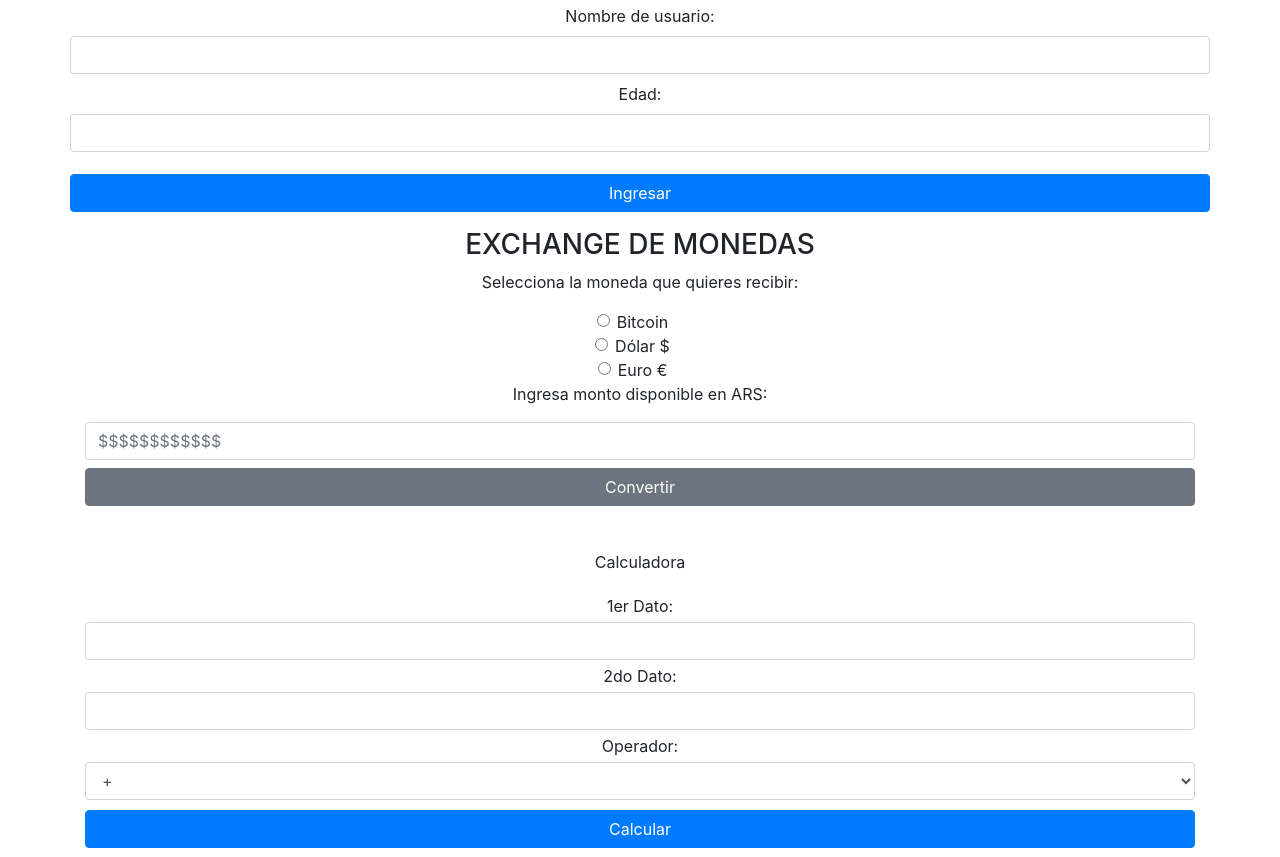
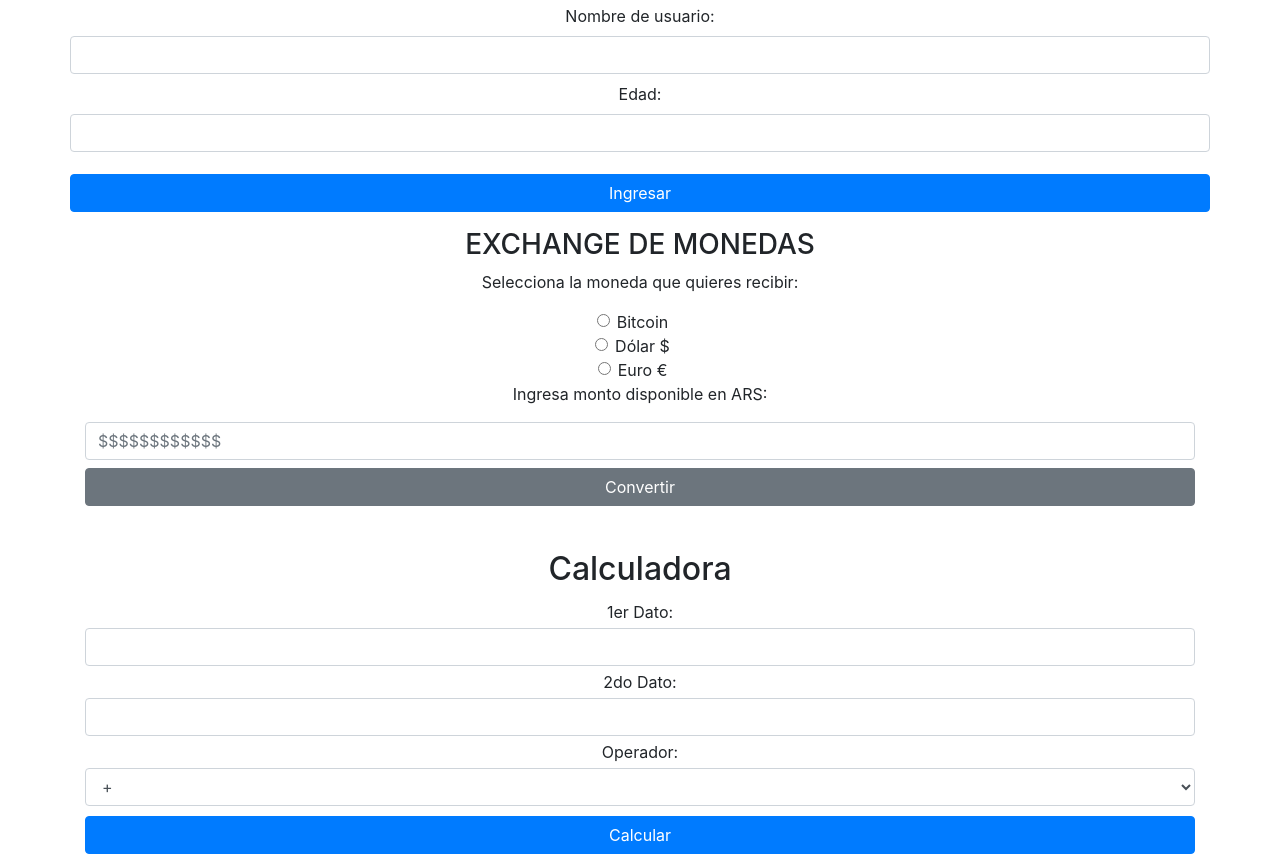
Before and after one commit to brugnoni/ExchangeCriptomonedas-Brugnoni, a plain HTML site: page index.html in a window 1280 px wide. Shown: the top 857 px of the page. Drawn offline with nearby package versions, Linux system fonts and the light colour scheme.

Commit message:
h2 for calc

```diff
--- a/index.html
+++ b/index.html
@@ -93,7 +93,7 @@
       <br />
 
       <!-- Calculadora -->
-      <p class="text-center"> Calculadora</p>
+      <h2 class="text-center"> Calculadora</h2>
       <div class="container">
         <form class="row justify-content-center">
           <label class="col-sm-12 text-center my-1" for="num1">1er Dato:</label>
```
